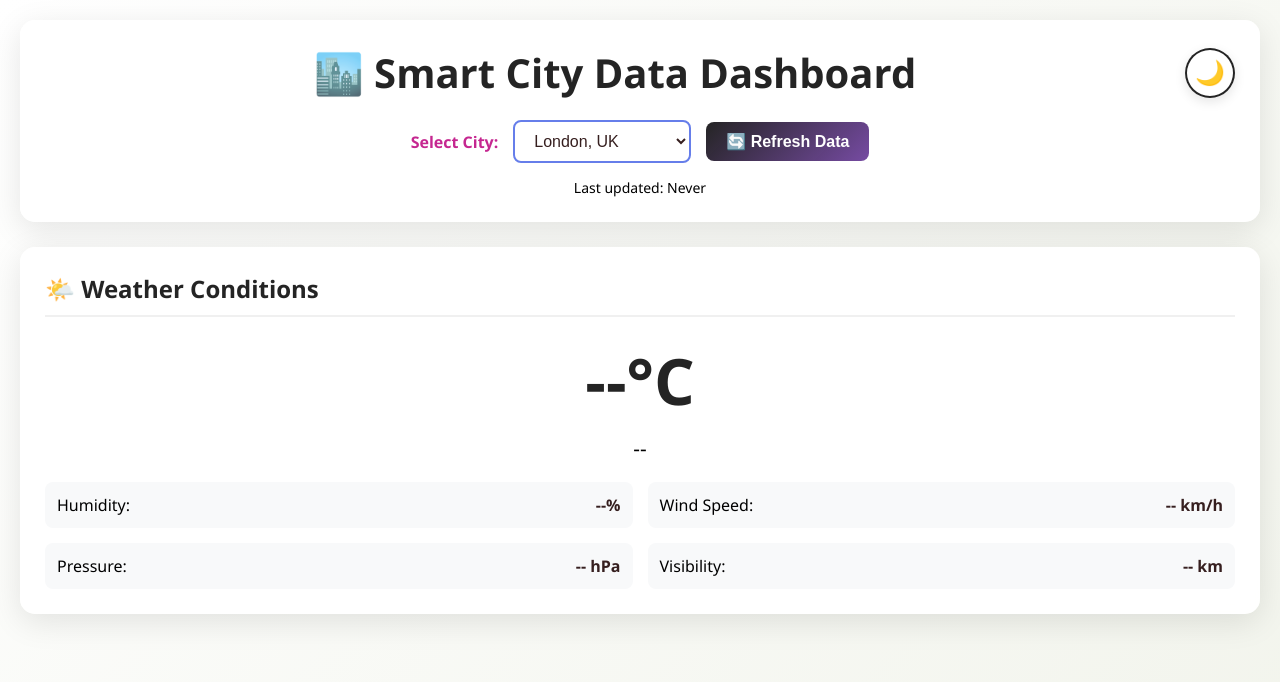
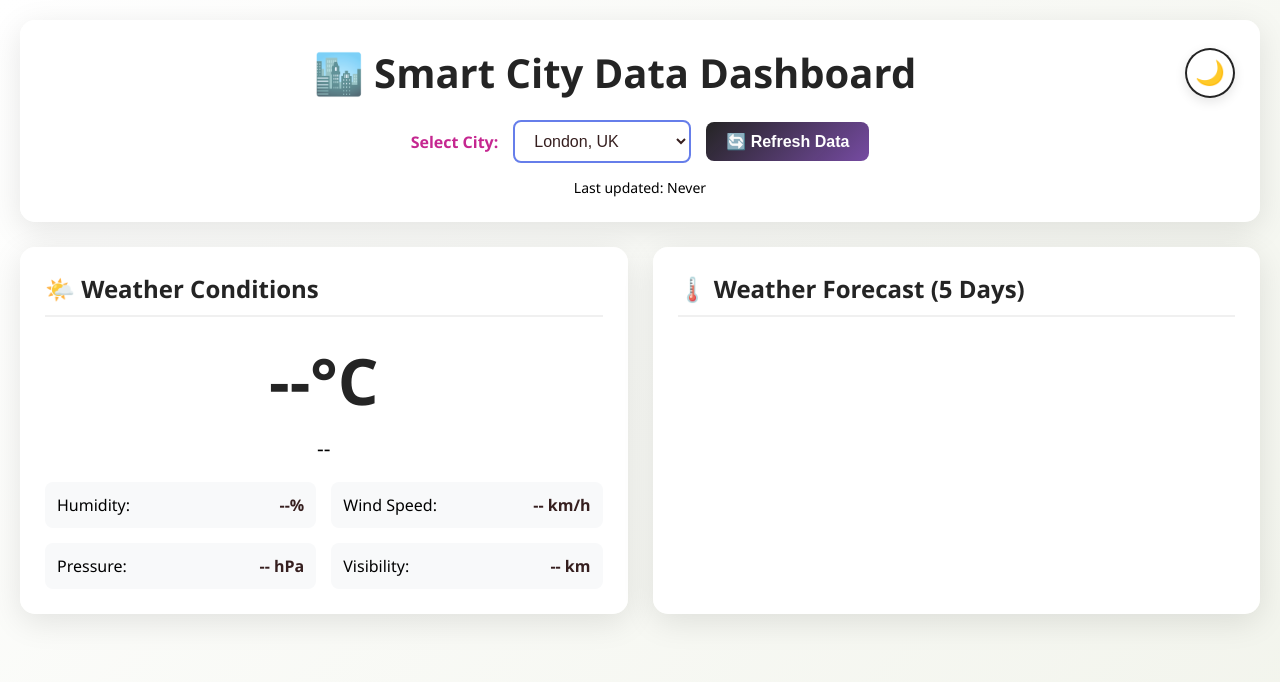
Before and after one commit to sahanaxzy/Open-Source-Evaluation, a plain HTML site: page index.html in a window 1280 px wide. Drawn offline with nearby package versions, Linux system fonts and the light colour scheme.

Commit message:
temperature forecast updated

```diff
--- a/index.html
+++ b/index.html
@@ -65,6 +65,11 @@
                     </div>
                 </div>
             </div>
+        <!-- Weather Forecast Chart -->
+        <div class="card chart-card">
+            <h2>🌡️ Weather Forecast (5 Days)</h2>
+            <canvas id="forecastChart"></canvas>
+        </div>
     <script src="script.js"></script>
 </body>
 </html>
--- a/style.css
+++ b/style.css
@@ -259,3 +259,11 @@ header h1 {
 .air-quality-card {
     grid-column: span 1;
 }
+.chart-card {
+    grid-column: span 1;
+    min-height: 350px;
+}
+
+.chart-card canvas {
+    max-height: 300px;
+}
```
